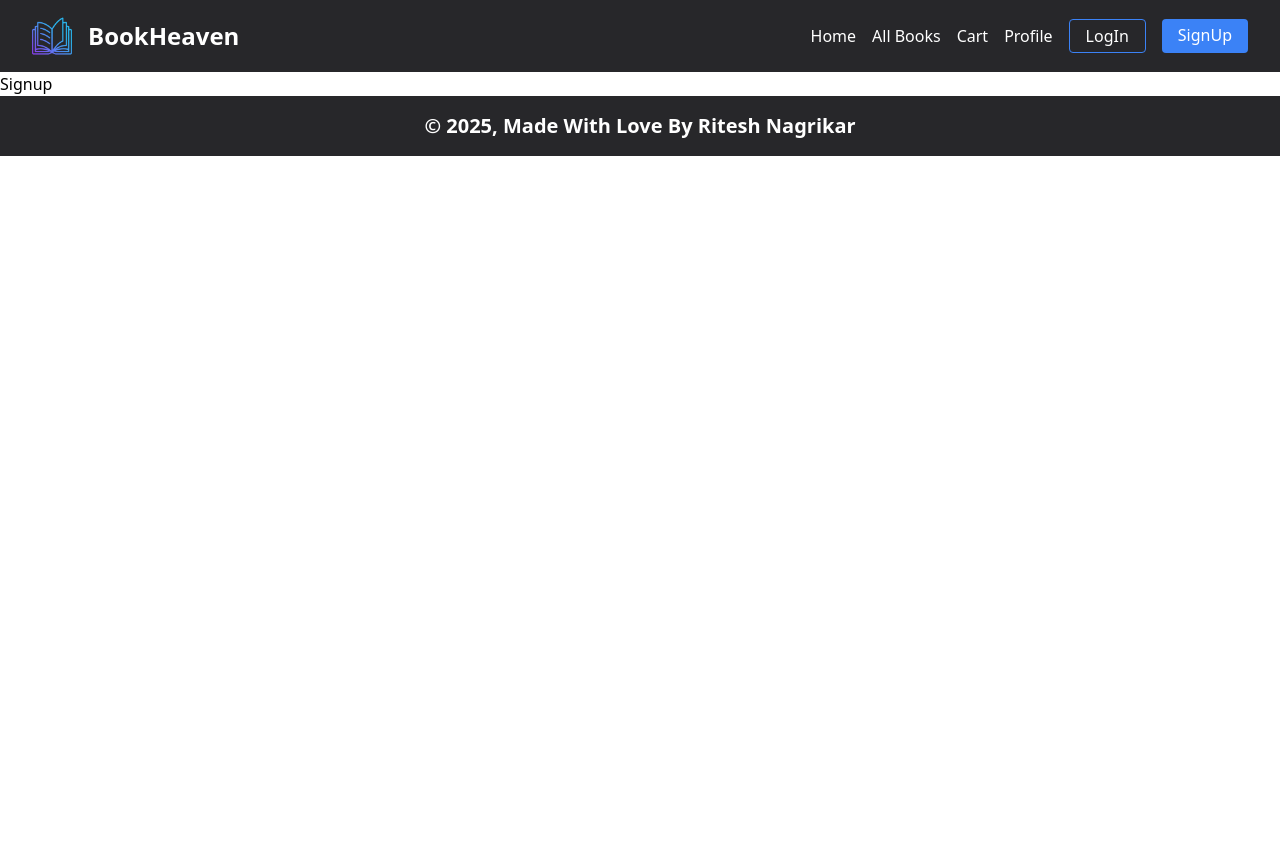
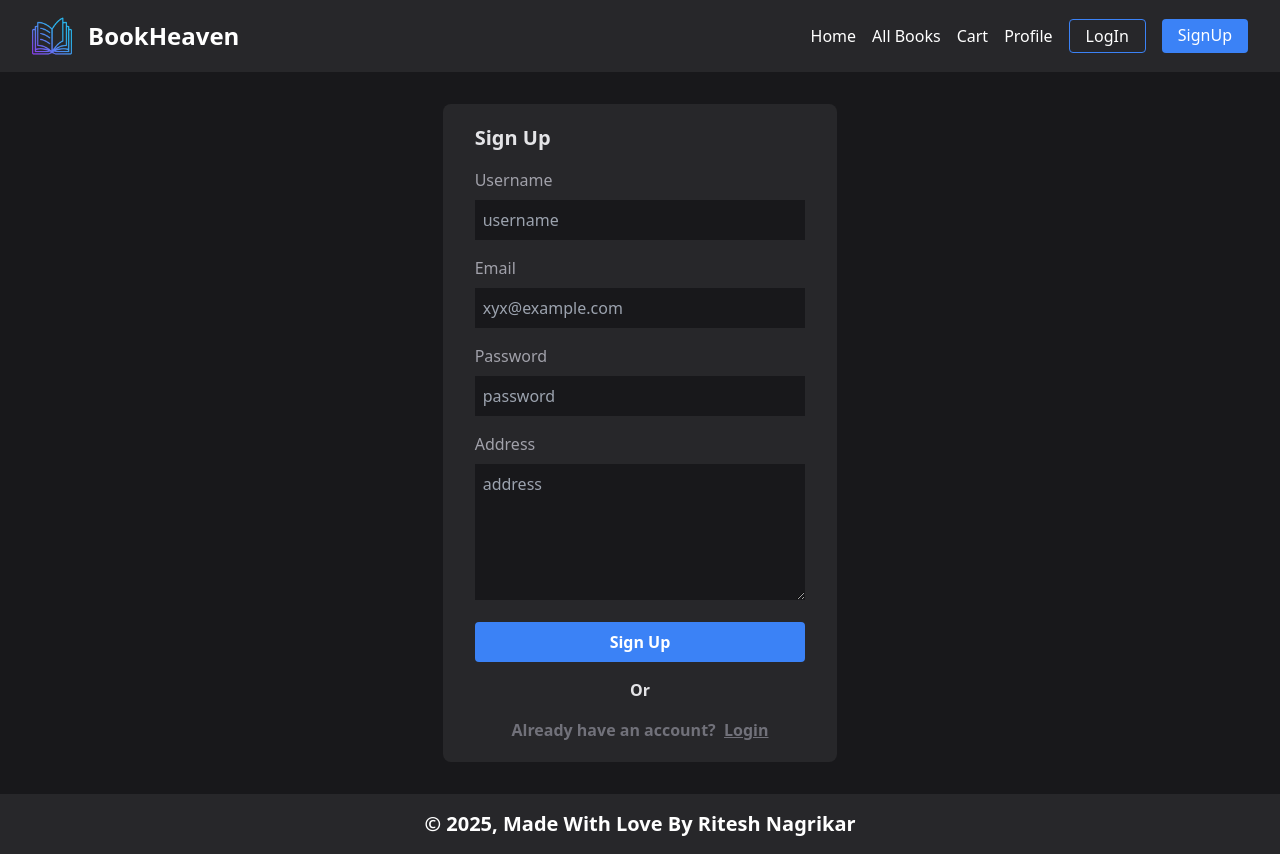
Before and after one commit to ritesh7397/Book-Store, a React (Vite) app in the folder FrontEnd/: page /SignUp in a window 1280 px wide. Before the commit the page ends 800 px from the top, so only its background shows below. Built offline with nearby package versions, Linux system fonts and the light colour scheme.

Commit message:
signup and login code

```diff
--- a/FrontEnd/src/components/ViewBookDetails/ViewBookDetails.jsx
+++ b/FrontEnd/src/components/ViewBookDetails/ViewBookDetails.jsx
@@ -25,12 +25,12 @@ const ViewBookDetails = () => {
     return (
         <>
         {Data && (
-          <div className='px-12 py-8 bg-zinc-900 flex gap-8'>
-            <div className='bg-zinc-800 rounded p-4 h-[88vh] w-3/6 flex items-center justify-center'>
+          <div className='px-4 md:px-12 py-8 bg-zinc-900 flex-col md:flex-row flex gap-8'>
+            <div className='bg-zinc-800 rounded p-4 h-[60vh] lg:h-[88vh] w-full lg:w-3/6 flex  items-center justify-center'>
                 {""}
-                <img src={Data.url} alt={Data.title} className='h-[70vh]' />
+                <img src={Data.url} alt={Data.title} className='h-[50vh] lg:h-[70vh] rounded' />
             </div>
-            <div className='p-4 w-3/6'>
+            <div className='p-4 w-full lg:w-3/6'>
                 <h1 className='text-4xl text-zinc-300 font-semibold'>{Data.title}</h1>
                 <p className='text-zinc-400 mt-1'><strong>by:</strong> {Data.author}</p>
                 <p className='text-zinc-500 mt-4 text-1'><strong>Description:</strong> {Data.desc}</p>
--- a/FrontEnd/src/pages/AllBooks.jsx
+++ b/FrontEnd/src/pages/AllBooks.jsx
@@ -17,8 +17,9 @@ const AllBooks = () => {
   return (
     <div className='bg-zinc-900 h-auto px-12 py-8'>
       <h4 className='text-3xl text-yellow-100'>All books</h4>
+      {/* If there any issue in api, Loader will be shown */}
       {!Data && (
-        <div className='flex items-center justify-center my-8'>
+        <div className='h-screen bg-zinc-900 flex items-center justify-center'>
           <Loader />{""}
         </div>
       )}
--- a/FrontEnd/src/pages/LogIn.jsx
+++ b/FrontEnd/src/pages/LogIn.jsx
@@ -1,9 +1,53 @@
 import React from 'react'
-
+import { Link } from 'react-router-dom';
 const Login = () => {
   return (
-    <div>
-      Login
+      <div className='h-screen bg-zinc-900 px-12 py-8 flex items-center justify-center'>
+      <div className='bg-zinc-800 rounded-lg px-8 py-5 w-full md:w-3/6 lg:w-2/6'>
+        <p className='text-zinc-200 text-xl'><strong>Login</strong></p>
+        <div className='mt-4'>
+
+          <div className='mt-4'>
+            <label htmlFor="" className='text-zinc-400'>
+              Username
+            </label>
+            <input
+              type="text"
+              className='w-full mt-2 bg-zinc-900 text-zinc-100 p-2 outline-none'
+              placeholder='username'
+              name='username'
+              required
+            />
+          </div>
+          <div className='mt-4'>
+            <label htmlFor="" className='text-zinc-400'>
+              Password
+            </label>
+            <input
+              type="password"
+              className='w-full mt-2 bg-zinc-900 text-zinc-100 p-2 outline-none'
+              placeholder='password'
+              name='password'
+              required
+            />
+          </div>
+
+          <div className='mt-4'>
+            <button className='w-full bg-blue-500 text-white font-semibold py-2 rounded hover:bg-blue-600'>
+              LogIn
+            </button>
+          </div>
+          <p className='flex mt-4 items-center justify-center text-zinc-200 font-semibold'>
+            Or
+          </p>
+          <p className='flex mt-4 items-center justify-center text-zinc-500 font-semibold'>
+            Don't have an account? &nbsp;
+            <Link to="/signup" className="hover:text-blue-500">
+              <u>Sign Up</u>
+            </Link>
+          </p>
+        </div>
+      </div>
     </div>
   )
 }
--- a/FrontEnd/src/pages/SignUp.jsx
+++ b/FrontEnd/src/pages/SignUp.jsx
@@ -1,9 +1,77 @@
 import React from 'react'
+import { Link } from 'react-router-dom';
 
 const SignUp = () => {
   return (
-    <div>
-      Signup
+    <div className='h-auto bg-zinc-900 px-12 py-8 flex items-center justify-center'>
+      <div className='bg-zinc-800 rounded-lg px-8 py-5 w-full md:w-3/6 lg:w-2/6'>
+        <p className='text-zinc-200 text-xl'><strong>Sign Up</strong></p>
+        <div className='mt-4'>
+
+          <div className='mt-4'>
+            <label htmlFor="" className='text-zinc-400'>
+              Username
+            </label>
+            <input
+              type="text"
+              className='w-full mt-2 bg-zinc-900 text-zinc-100 p-2 outline-none'
+              placeholder='username'
+              name='username'
+              required
+            />
+          </div>
+          <div className='mt-4'>
+            <label htmlFor="" className='text-zinc-400'>
+              Email
+            </label>
+            <input
+              type="text"
+              className='w-full mt-2 bg-zinc-900 text-zinc-100 p-2 outline-none'
+              placeholder='xyx@example.com'
+              name='email'
+              required
+            />
+          </div>
+          <div className='mt-4'>
+            <label htmlFor="" className='text-zinc-400'>
+              Password
+            </label>
+            <input
+              type="password"
+              className='w-full mt-2 bg-zinc-900 text-zinc-100 p-2 outline-none'
+              placeholder='password'
+              name='password'
+              required
+            />
+          </div>
+           <div className='mt-4'>
+            <label htmlFor="" className='text-zinc-400'>
+              Address
+            </label>
+            <textarea
+              className='w-full mt-2 bg-zinc-900 text-zinc-100 p-2 outline-none'
+              rows='5'
+              placeholder='address'
+              name='address'
+              required
+            />
+          </div>
+          <div className='mt-4'>
+            <button className='w-full bg-blue-500 text-white font-semibold py-2 rounded hover:bg-blue-600'>
+              Sign Up
+            </button>
+          </div>
+          <p className='flex mt-4 items-center justify-center text-zinc-200 font-semibold'>
+            Or
+          </p>
+          <p className='flex mt-4 items-center justify-center text-zinc-500 font-semibold'>
+            Already have an account? &nbsp;
+            <Link to="/login" className="hover:text-blue-500">
+              <u>Login</u>
+            </Link>
+          </p>
+        </div>
+      </div>
     </div>
   )
 }
```
